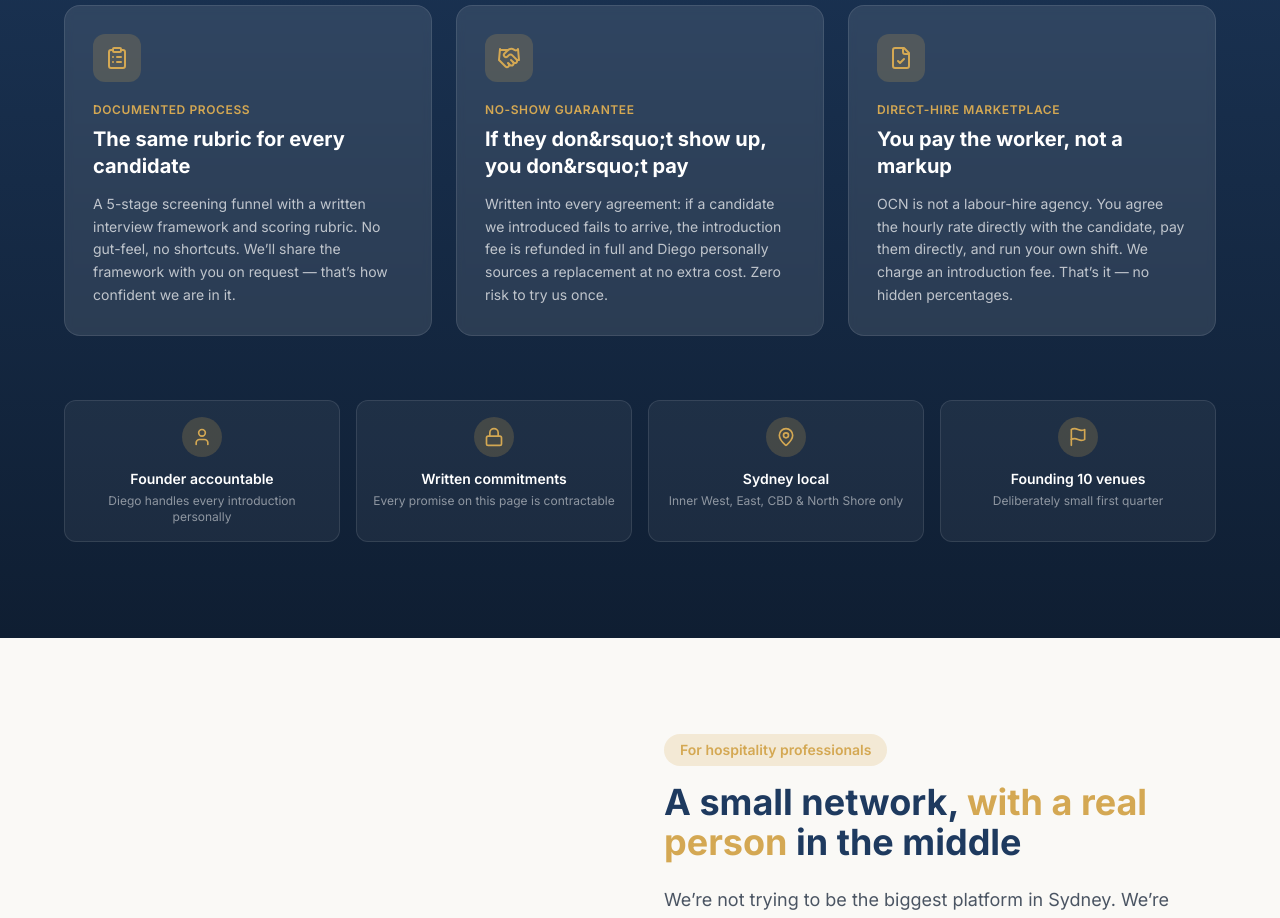
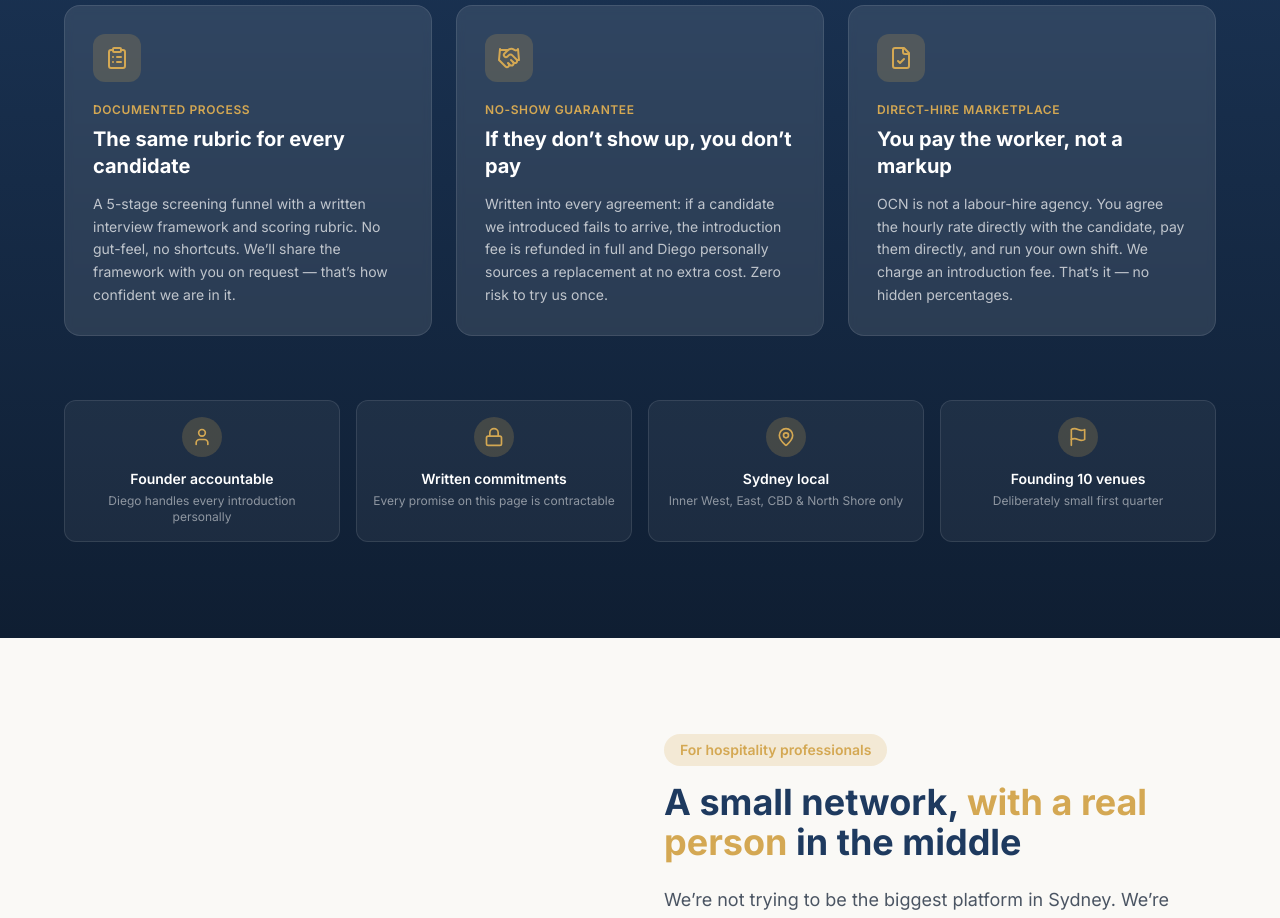
Before and after one commit to diegoauguin-ux/OnCallNetwork-, a Next.js app: page / in a window 1280 px wide. Shown: the part 5520-6438 px from the top of the page. Built offline with nearby package versions, Linux system fonts and the light colour scheme.

Commit message:
fix: render apostrophe correctly in OCN Standard card title
Made-with: Cursor

```diff
--- a/components/testimonials.tsx
+++ b/components/testimonials.tsx
@@ -20,7 +20,7 @@ export default function Testimonials() {
     {
       icon: HandshakeIcon,
       eyebrow: "No-show guarantee",
-      title: "If they don&rsquo;t show up, you don&rsquo;t pay",
+      title: "If they don\u2019t show up, you don\u2019t pay",
       body: "Written into every agreement: if a candidate we introduced fails to arrive, the introduction fee is refunded in full and Diego personally sources a replacement at no extra cost. Zero risk to try us once.",
     },
     {
```
